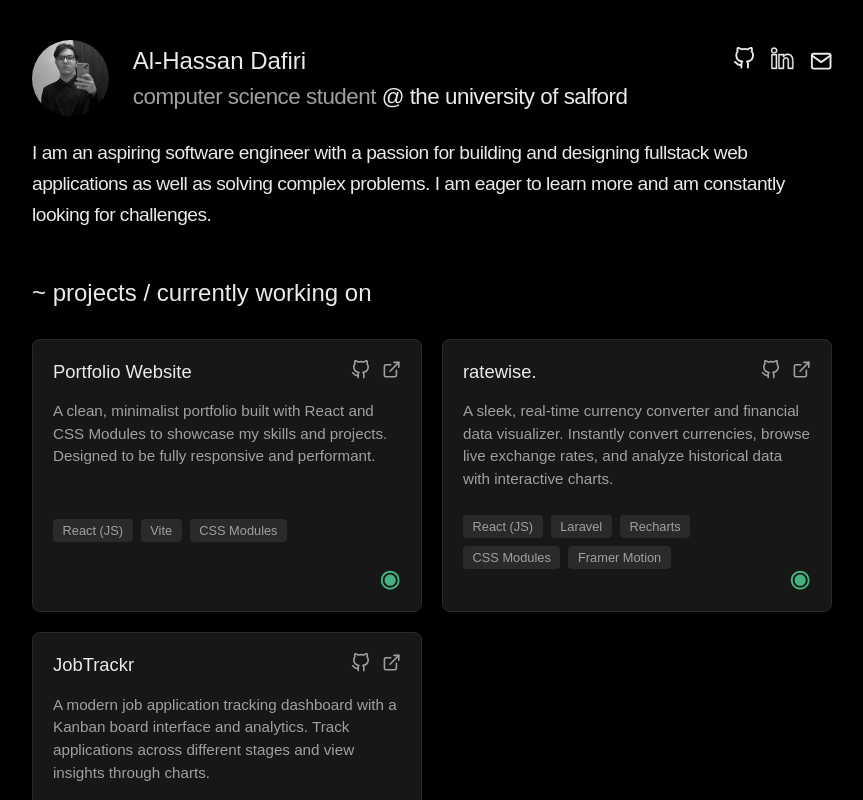
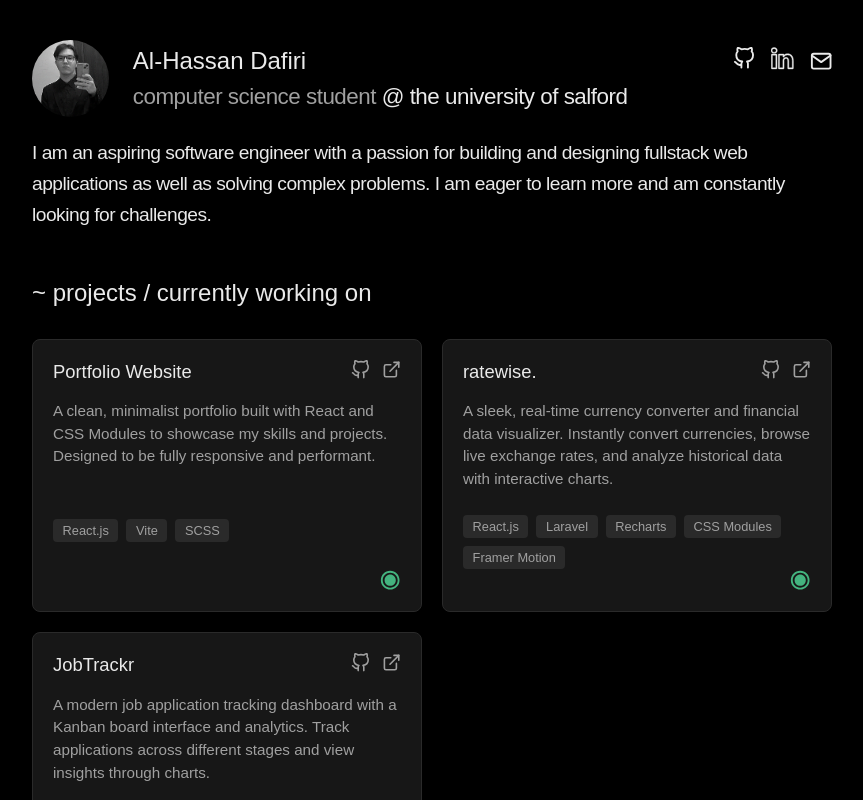
Before and after one commit to alhassandafiri/dafiri-dev, a React (Vite) app: page / in a window 1280 px wide. Shown: the top 800 px of the page, without its empty margins (208-1071 px from the left). Built offline with nearby package versions, Linux system fonts and the light colour scheme; a web font is replaced by a local one.

Commit message:
rename technology names in data.js

```diff
--- a/src/data/data.js
+++ b/src/data/data.js
@@ -2,7 +2,7 @@ export const projectsData = [
   {
   title: 'Portfolio Website',
   description: 'A clean, minimalist portfolio built with React and CSS Modules to showcase my skills and projects. Designed to be fully responsive and performant.',
-  technologies: ['React (JS)', 'Vite', 'CSS Modules'],
+  technologies: ['React.js', 'Vite', 'SCSS'],
   githubLink: 'https://github.com/alhassandafiri/personal-portfolio-website',
   liveLink: 'http://localhost:5173/',
   progress: 100
@@ -11,7 +11,7 @@ export const projectsData = [
 {
   title: ' ratewise.',
   description: 'A sleek, real-time currency converter and financial data visualizer. Instantly convert currencies, browse live exchange rates, and analyze historical data with interactive charts.',
-  technologies: ['React (JS)', 'Laravel', 'Recharts', 'CSS Modules', 'Framer Motion'],
+  technologies: ['React.js', 'Laravel', 'Recharts', 'CSS Modules', 'Framer Motion'],
   githubLink: 'https://github.com/alhassandafiri/currency-converter',
   liveLink: 'http://localhost:5175/',
   progress: 100
@@ -19,7 +19,7 @@ export const projectsData = [
 {
   title: 'JobTrackr',
   description: 'A modern job application tracking dashboard with a Kanban board interface and analytics. Track applications across different stages and view insights through charts.',
-  technologies: ['React (JS)', 'Tailwind CSS', 'Laravel', 'PostgreSQL', 'Chart.js', 'React DnD'],
+  technologies: ['React.js', 'Tailwind', 'Laravel', 'PostgreSQL', 'Chart.js', 'React DnD'],
   githubLink: 'https://github.com/alhassandafiri/jobtrackr',
   liveLink: 'http://localhost:5173/',
   progress: 25
```
